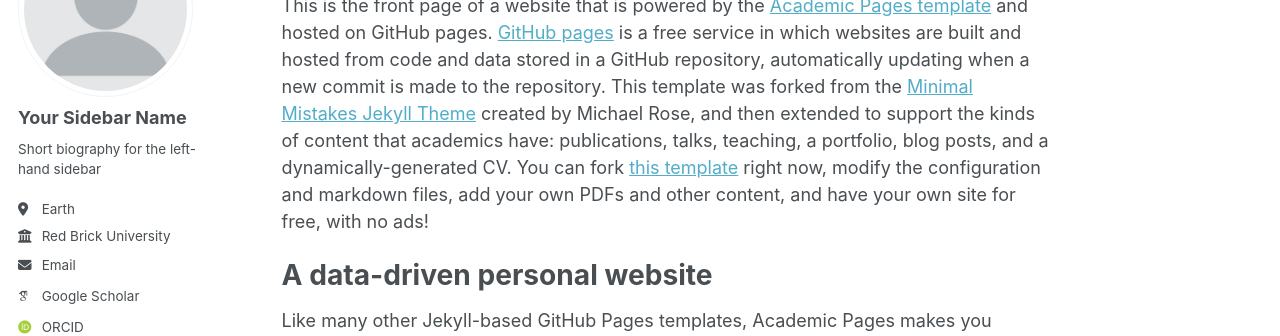
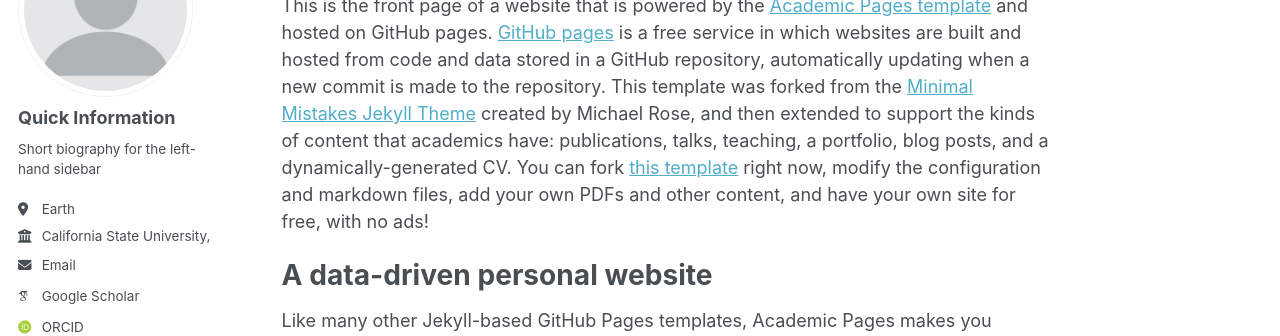
Before and after one commit to ciphermpcJoe/ciphermpcjoe.github.io, a Jekyll site: the page built from _pages/about.md, in a window 1280 px wide. Shown: the part 184-520 px from the top of the page. Built offline with Jekyll 4.4.1, drawn with Linux system fonts in a browser that asks for light colours; some web fonts are replaced.

Commit message:
Revision

```diff
--- a/_config.yml
+++ b/_config.yml
@@ -12,9 +12,9 @@ title                    : "Zhaohong (Joe) Wang / Adventure into the Digital Wor
 title_separator          : "-"
 name                     : &name "Your Name"
 description              : &description "personal description"
-url                      : https://zhaohongwang.github.io # the base hostname & protocol for your site e.g. "https://[your GitHub username].github.io"
+url                      : https://ciphermpcjoe.github.io # the base hostname & protocol for your site e.g. "https://[your GitHub username].github.io"
 baseurl                  : "" # the subpath of your site, e.g. "/blog"
-repository               : "ciphermpcJoe/zhaohongwang.github.io"
+repository               : "ciphermpcJoe/ciphermpcjoe.github.io"
 
 # Site Author - The following control what appear as part of the author content on the side bar.
 #               If a field is blank the icon and link will not appear, otherwise it will be shown.
@@ -22,11 +22,11 @@ repository               : "ciphermpcJoe/zhaohongwang.github.io"
 author:
   # Biographic information
   avatar           : "profile.png"
-  name             : "Your Sidebar Name"
+  name             : "Quick Information"
   pronouns         : # example: "she/her"
   bio              : "Short biography for the left-hand sidebar"
   location         : "Earth"
-  employer         : "Red Brick University"
+  employer         : "California State University, Chico"
   uri              : # URL
   email            : "zwang25@csuchico.edu"
 
```
